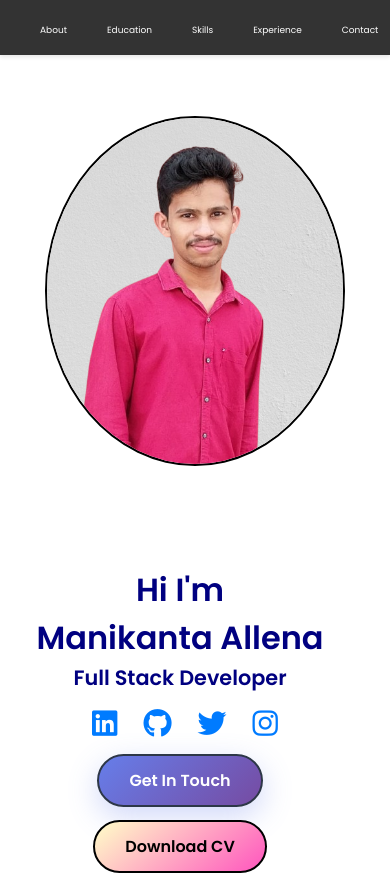
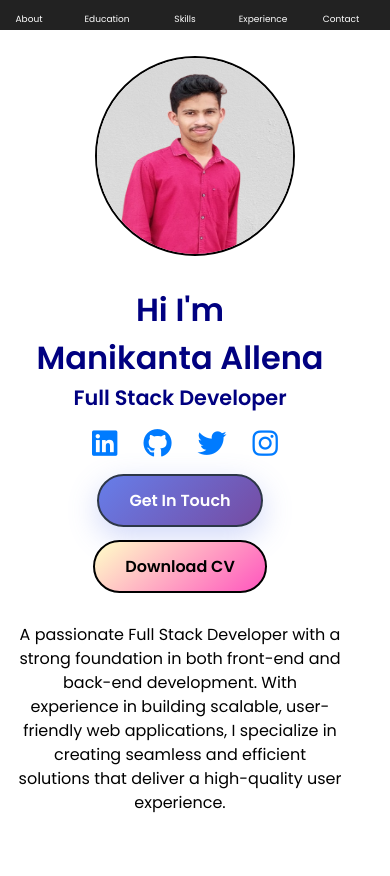
Before and after one commit to manispark12/my_portfolio, a plain HTML site: page index.html in a window 390 px wide. Shown: the top 876 px of the page. Drawn offline with nearby package versions, Linux system fonts and the light colour scheme.

Commit message:
new changes detected for mobile

```diff
--- a/index.html
+++ b/index.html
@@ -23,9 +23,8 @@
             </video>-->
 
 
-           <nav class="navbar-container">
+
   <div class="nav-content" id="nav-content">
-    <img src="Images/portfolio.jpg" class="main" alt="Portfolio">
     <ul>
       <li><a href="#about">About</a></li>
       <li><a href="#education-details">Education</a></li>
@@ -33,9 +32,7 @@
       <li><a href="#experience-details">Experience</a></li>
       <li><a href="#contact">Contact</a></li>
     </ul>
-  </div>
-</nav>
-
+</div>
        <div class="about-wrapper">
   <div class="main-content">
     <img src="new_profile7-removebg-preview.png" loading="lazy">
@@ -61,7 +58,7 @@
     </div>
 
     <p>A passionate Full Stack Developer with a strong foundation in both front-end and back-end development. With experience in building scalable, user-friendly web applications, I specialize in creating
-        seamless and efficient solutions that deliver a high-quality user experience. My technical expertise spans a wide range of programming languages and frameworks.</p>
+        seamless and efficient solutions that deliver a high-quality user experience.</p>
   </div>
 </div>
 
--- a/style.css
+++ b/style.css
@@ -2,7 +2,7 @@
 
 html{
     scroll-behavior: smooth;
-        background: linear-gradient(135deg, rgb(255,255,255)0%,rgb(255,255,255)100%);
+    background: linear-gradient(135deg, rgb(255,255,255)0%,rgb(255,255,255)100%);
     margin:0;
     padding:0;
     box-sizing: border-box;
@@ -16,47 +16,42 @@ html{
 }
 *{
     font-family: 'Poppins', sans-serif;
-
     scrollbar-width: none;
     -ms-verflow-style:none;
-
   }
 *::-webkit-scrollbar{
   display:none;
 }
-.navbar-container {
-    background-color:black;
-    padding: 15px 20px;
-    position: fixed;
-    top: 0;
-    left: 0;
-    width: 100%;
-    z-index: 1000;
-    display: flex;
-    justify-content: space-between;
-    align-items: center;
-  }
-
-.nav-content {
-    display: flex;
-    justify-content: center;
-    align-items: center;
-    list-style: none;
-    flex-grow: 1;
-  }
-
-.nav-content li {
-    margin: 0 0px;
-  }
-
-.nav-content li a {
-    color: #fff;
-    text-decoration: none;
-    transition: color 0.3s ease;
-  }
-
-
-
+.nav-content{
+  display:flex;
+  margin-top: 0px;
+  flex-direction:row;
+  width:100%;
+  top:0;
+  z-index: 1;
+  position:fixed;
+  background-color: #222;
+}
+.nav-content ul{
+  display:flex;
+  padding:4px 8px;
+  list-style-type: none;
+  margin-left: 160px;
+  flex-direction: row;
+}
+.nav-content ul li{
+  padding:10px;
+  margin-left: 10px;
+  font-size: 20px;
+  text-align: center;
+  align-items: center;
+}
+.nav-content ul li a{
+  text-decoration: none;
+  text-align: center;
+  margin:10px 20px 10px 20px;
+  color:white;
+}
 
 .main {
     height: 60px;
@@ -336,8 +331,8 @@ button, a, .tech-item img, .project, .skills-list li {
     justify-content: center;
     align-items: center;
   }
-    .nav-content img.main {
-    width: 80px;
+    .nav-content img {
+    width: 30px;
     height: auto;
     display:none;
     margin-bottom: 1rem;
@@ -375,14 +370,21 @@ button, a, .tech-item img, .project, .skills-list li {
     width: 100%;
     padding: 1rem;
   }
+  .main-content{
+    padding:20px;
+    margin-top:20px;
+  }
 
   .main-content img {
-    margin: 0 auto;
+    margin: 0 ;
+    width:200px;
+    height:200px;
     border-radius: 50%;
     display: block;
   }
 
   .main-line {
+    margin-top: 10px;
     width: 100%;
     padding: 0 1rem;
   }
```
